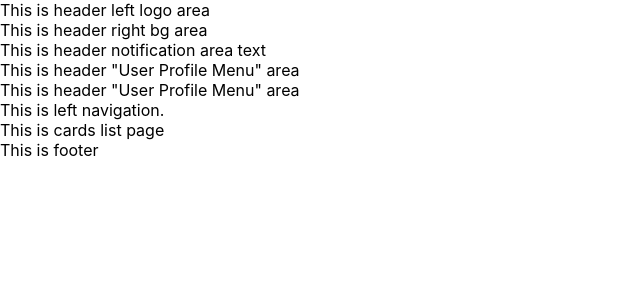
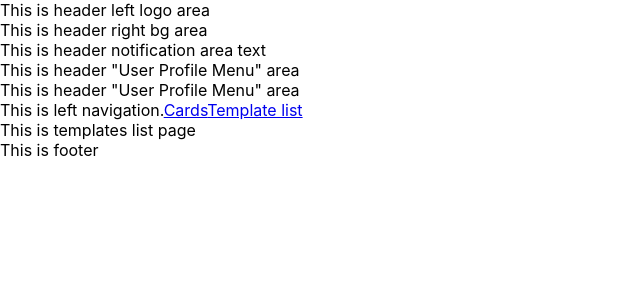
Before and after one commit to ravi9-org/dbcsos, a React (Create React App) app: page /templates in a window 1280 px wide. Shown: the top 300 px of the page, without its empty margins (0-640 px from the left). Built offline with nearby package versions, Linux system fonts and the light colour scheme.

Commit message:
adding basic routers

```diff
--- a/src/App.js
+++ b/src/App.js
@@ -1,4 +1,5 @@
-import {useEffect} from 'react';
+import { useEffect } from "react";
+import { BrowserRouter } from "react-router-dom";
 import DBCHeader from "./components/header/dbc.header";
 import DBCBody from "./components/body/dbc.body";
 import DBCFooter from "./components/footer/dbc.footer";
@@ -6,14 +7,14 @@ import "./assets/css/dbc.css";
 
 function App() {
   useEffect(() => {
-    document.body.classList.add('dbc-app');
-  }, [])
+    document.body.classList.add("dbc-app");
+  }, []);
   return (
-    <div>
+    <BrowserRouter>
       <DBCHeader />
       <DBCBody />
       <DBCFooter />
-    </div>
+    </BrowserRouter>
   );
 }
 
--- /dev/null
+++ b/src/components/body/content.area/content.area.js
@@ -0,0 +1,17 @@
+import React from "react";
+import { Routes, Route } from "react-router-dom";
+import CardList from "./cards.list";
+import TemplateList from "./templates.list";
+
+const ContentArea = () => {
+  return (
+    <div>
+      <Routes>
+        <Route path="/cards" exact element={<CardList />}></Route>
+        <Route path="/templates" exact element={<TemplateList />}></Route>
+      </Routes>
+    </div>
+  );
+};
+
+export default ContentArea;
--- a/src/components/body/dbc.body.js
+++ b/src/components/body/dbc.body.js
@@ -1,7 +1,6 @@
 import React, { useState, useRef } from 'react';
 import LeftNavigation from './left.navigation/left.navigation';
-import RightContent from './content.area/cards.list';
-// import RightContent from './content.area/cards.list';
+import ContentArea from './content.area/content.area';
 
 const DBCBody = () => {
     // const [data, setData] = useState("Hello, how are you?");
@@ -13,7 +12,7 @@ const DBCBody = () => {
     return (
         <div>
             <LeftNavigation />
-            <RightContent />
+            <ContentArea />
         </div>
     )
 }
--- a/src/components/body/left.navigation/left.navigation.js
+++ b/src/components/body/left.navigation/left.navigation.js
@@ -1,4 +1,5 @@
-import React, { useState, useRef } from 'react';
+import React, { useState, useRef } from "react";
+import { Link } from "react-router-dom";
 
 const LeftNavigation = () => {
   // const [data, setData] = useState("Hello, how are you?");
@@ -10,8 +11,14 @@ const LeftNavigation = () => {
   return (
     <div>
       This is left navigation.
+      <Link to="/cards">
+        Cards
+      </Link>
+      <Link to="/templates">
+        Template list
+      </Link>
     </div>
-    )
-}
+  );
+};
 
-export default LeftNavigation
+export default LeftNavigation;
```
Also changed, not shown: 1 other file (tests, documents, lock files or other folders). Lines whose indentation alone changed are shown as unchanged.
